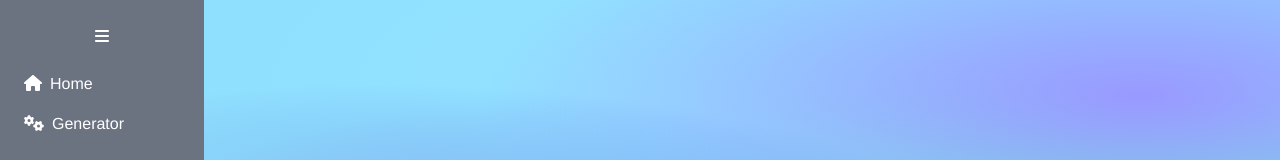
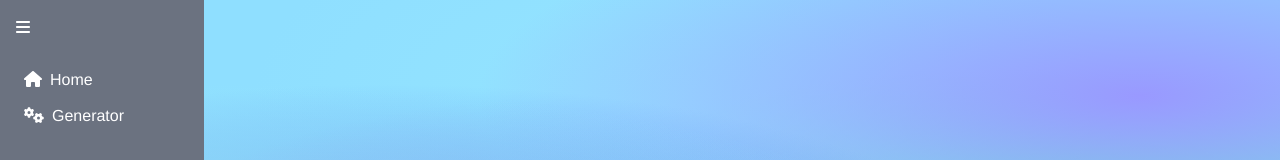
Before and after one commit to virtual-cardboard/derealizer-class-generator, a Vue app: page / in a window 1280 px wide. Shown: the top 160 px of the page. Built offline with nearby package versions, Linux system fonts and the light colour scheme.

Commit message:
Edit stuff

```diff
--- a/src/components/ClassCode.vue
+++ b/src/components/ClassCode.vue
@@ -1,6 +1,6 @@
 <template>
 	<div class="bg-slate-200 shadow-lg border">
-		<TabView v-model:activeIndex="activeIndex">
+		<TabView v-model:activeIndex="activeIndex" scrollable>
 			<TabPanel v-for="(def, index) in classDefinitions" :key="index" :header="def.name + '.java'">
 				<div class="bg-slate-300 p-2 m-1 rounded-lg font-mono">
 					<div v-html="doGenerateClassCode(def) || 'Incomplete class definition'" id="code"></div>
--- a/src/components/ClassGenerator.vue
+++ b/src/components/ClassGenerator.vue
@@ -3,8 +3,14 @@
 		<div class="flex flex-col w-3/5 pr-8">
 			<div class="m-4">
 				<Button label="Export" icon="pi pi-download" @click="exportClasses" :disabled="!classDefinitions.length"
-					class="p-button-secondary" />
+					class="p-button-secondary mr-4" />
+
 				<a id="downloadAnchor" class="hidden" download="classes.json">This is the hidden download anchor.</a>
+
+				<Button label="Import" icon="pi pi-upload" @click="() => this.$refs.uploadInput.click()"
+					class="p-button-secondary mr-4" />
+				<input ref="uploadInput" type="file" accept=".json" @change="e => parseClassesJsonFile(e)" class="hidden">
+
 			</div>
 			<div v-for="(def, index) in classDefinitions" :key="index" class="p-4">
 				<ClassDefinition :dataProp="def" @delete="deleteClass(def)"></ClassDefinition>
@@ -45,6 +51,23 @@ export default {
 
 			downloadAnchor.setAttribute('href', URL.createObjectURL(new Blob([JSON.stringify(this.classDefinitions)])));
 			downloadAnchor.click();
+		},
+		parseClassesJsonFile(e) {
+			if (!e.target.files.length) {
+				return;
+			}
+			const file = e.target.files[0];
+			const reader = new FileReader();
+			reader.readAsText(file, 'UTF-8');
+
+			reader.onLoad = readerEvent => {
+				var content = readerEvent.target.result;
+				try {
+					this.classDefinitions = JSON.parse(content);
+				} catch (error) {
+					alert(error.toString());
+				}
+			}
 		}
 	},
 	components: {
--- a/src/components/navbar/NavBar.vue
+++ b/src/components/navbar/NavBar.vue
@@ -1,15 +1,14 @@
 <template>
-	<nav class="sticky top-0 h-screen w-60 flex flex-col
-		bg-gray-500 text-white p-2">
-		<div class="flex justify-center items-center m-2">
-			<div class="w-10 h-10 rounded-full flex justify-center items-center
+	<div class="sticky top-0 h-screen w-60 bg-gray-500 text-white p-2">
+		<div class="justify-center items-center m-2">
+			<div class="w-10 h-10 rounded-full justify-center items-center
 			hover:bg-green-400 active:bg-green-500 cursor-pointer transition-all">
 				<font-awesome-icon icon="fa-solid fa-bars" />
 			</div>
 		</div>
 		<NavButton to="/" icon="home">Home</NavButton>
 		<NavButton to="/generate" icon="gears">Generator</NavButton>
-	</nav>
+	</div>
 </template>
 
 
```
